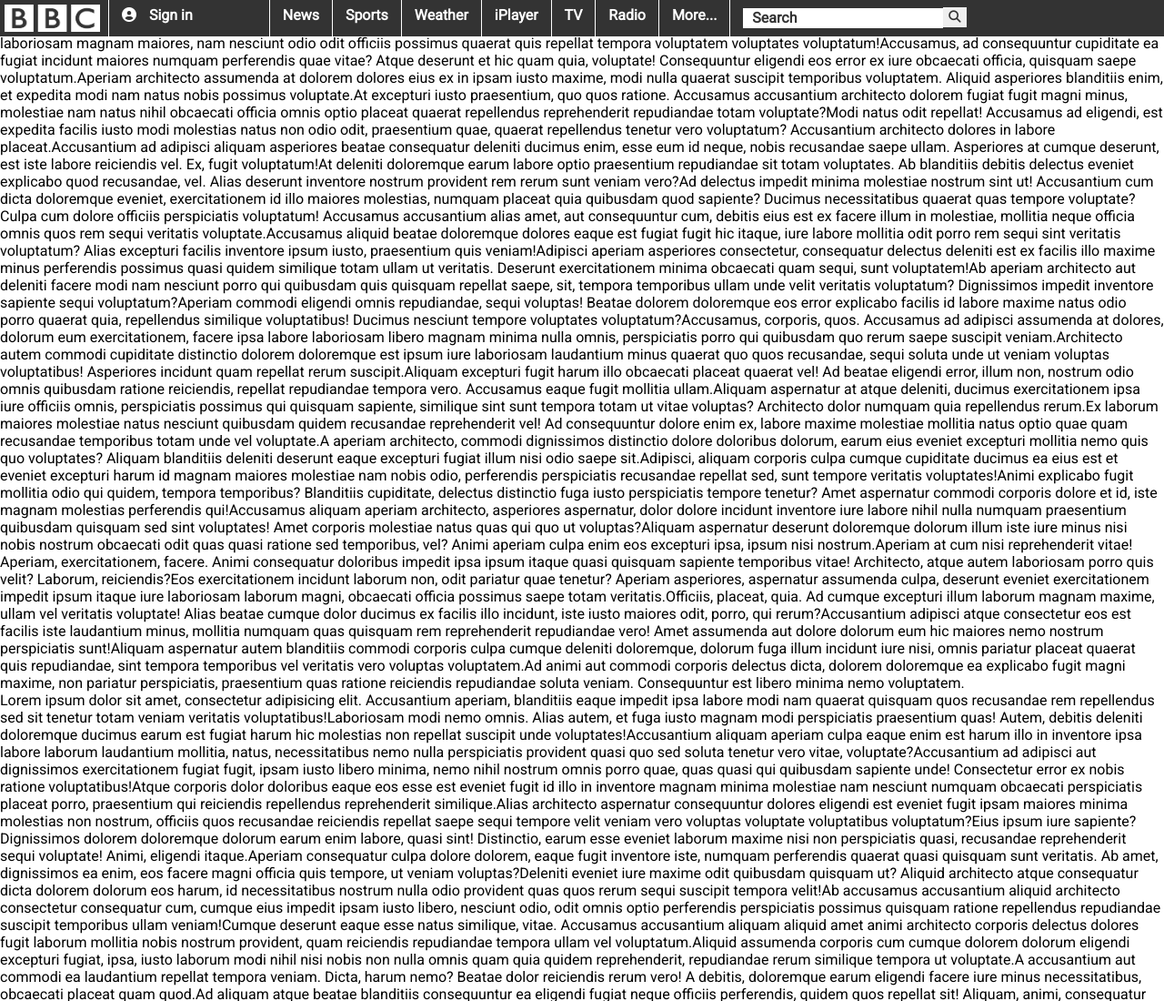
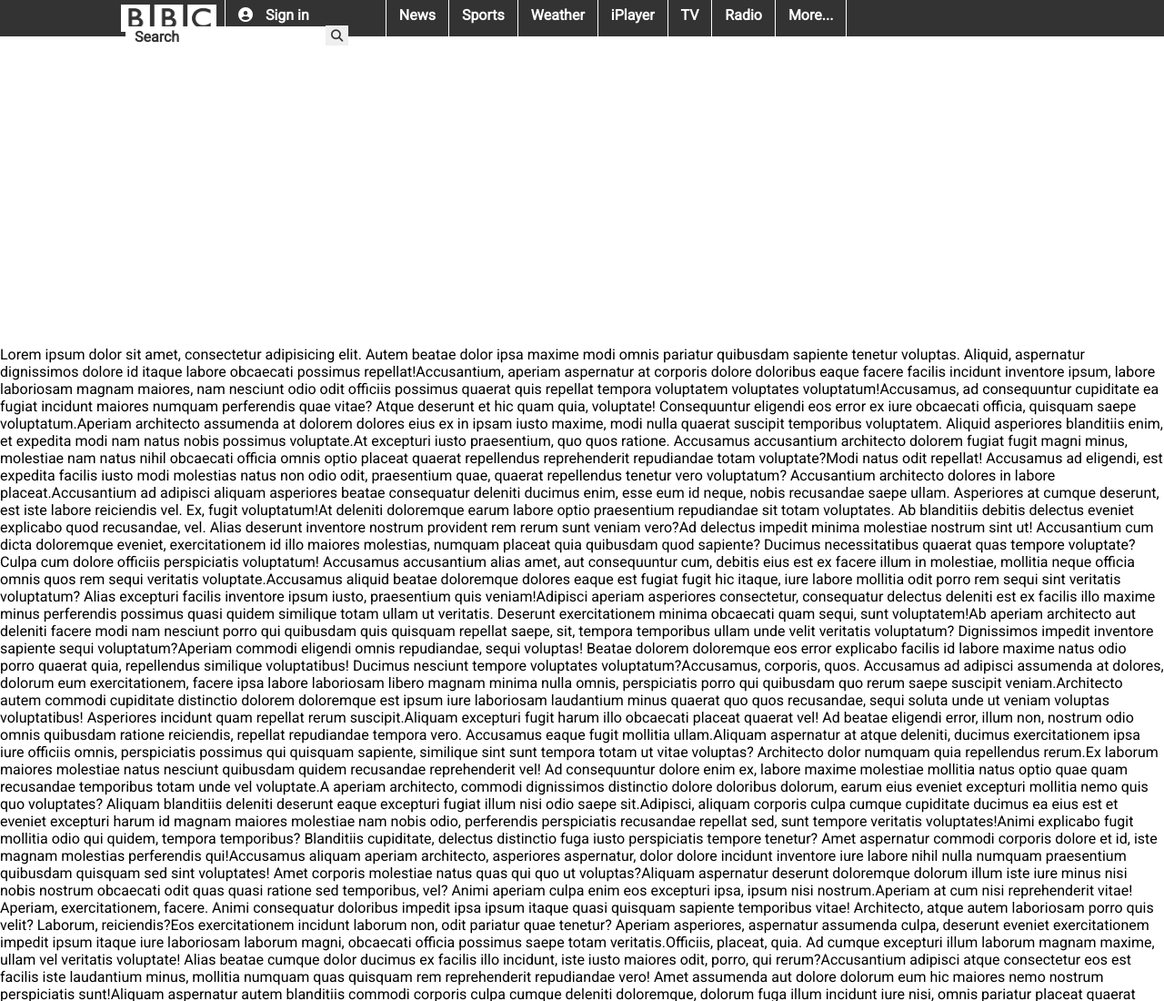
Before and after one commit to mattlopez4011/codeup-web-exercises, a plain HTML site: page bbc-404.html in a window 1280 px wide. Shown: the top 1100 px of the page at 91% size. Drawn offline with Linux system fonts and the light colour scheme.

Commit message:
Centered navbar

```diff
--- a/css/bbc-404.css
+++ b/css/bbc-404.css
@@ -17,8 +17,7 @@ nav {
 .nav-container {
     margin: 0 auto;
     padding: 0;
-    display: inline-block;
-    position: fixed;
+    width: 80%;
 
 }
 
```
Also changed, not shown: bbc-404.html (+1 -0 lines).
